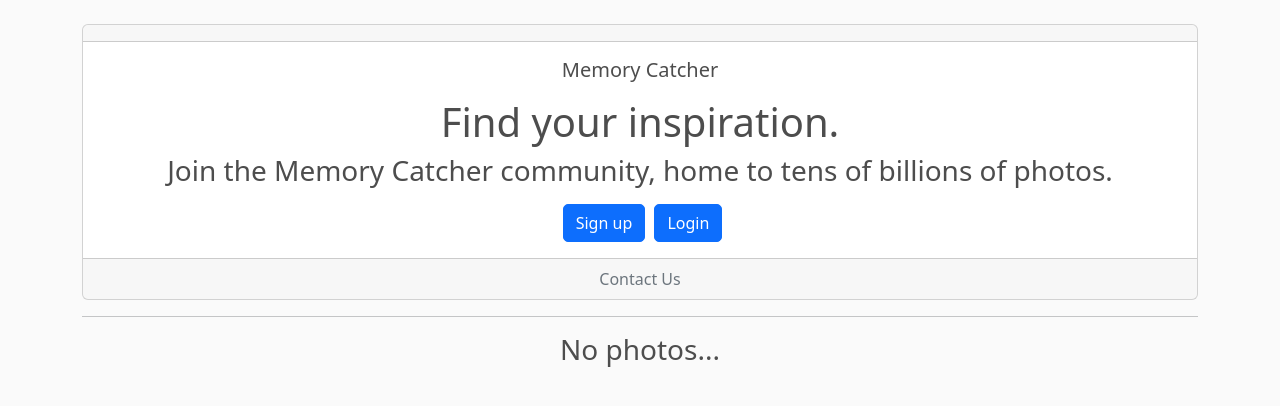
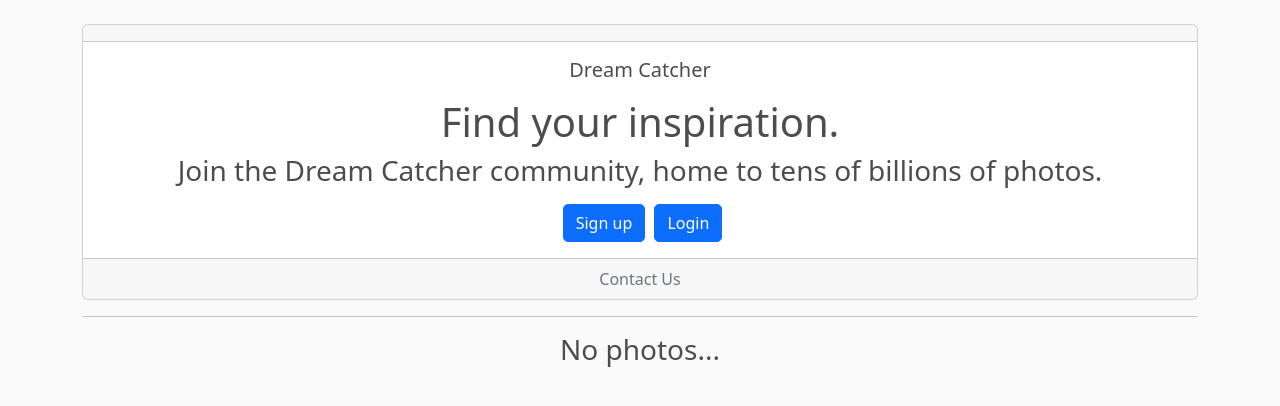
Before and after one commit to craitan/Photo_Album, a Django app: page / in a window 1280 px wide. Shown: the top 406 px of the page. Run offline with Django 4.2, Linux system fonts and the light colour scheme; data that the repository does not hold is empty.

Commit message:
changed the name

```diff
--- a/templates/common/home-page.html
+++ b/templates/common/home-page.html
@@ -4,10 +4,10 @@
         <div class="card-header">
         </div>
         <div class="card-body">
-            <h5 class="card-title">Memory Catcher</h5>
+            <h5 class="card-title">Dream Catcher</h5>
             <p class="card-text">
             <h1 style="text-align: center">Find your inspiration.</h1>
-            <h3 style="text-align: center">Join the Memory Catcher community, home to tens of billions of photos.</h3>
+            <h3 style="text-align: center">Join the Dream Catcher community, home to tens of billions of photos.</h3>
             </p>
             {% if request.user.is_authenticated %}
                 <a href="{% url 'photo gallery' %}" class="btn btn-success">My Gallery</a>
```
